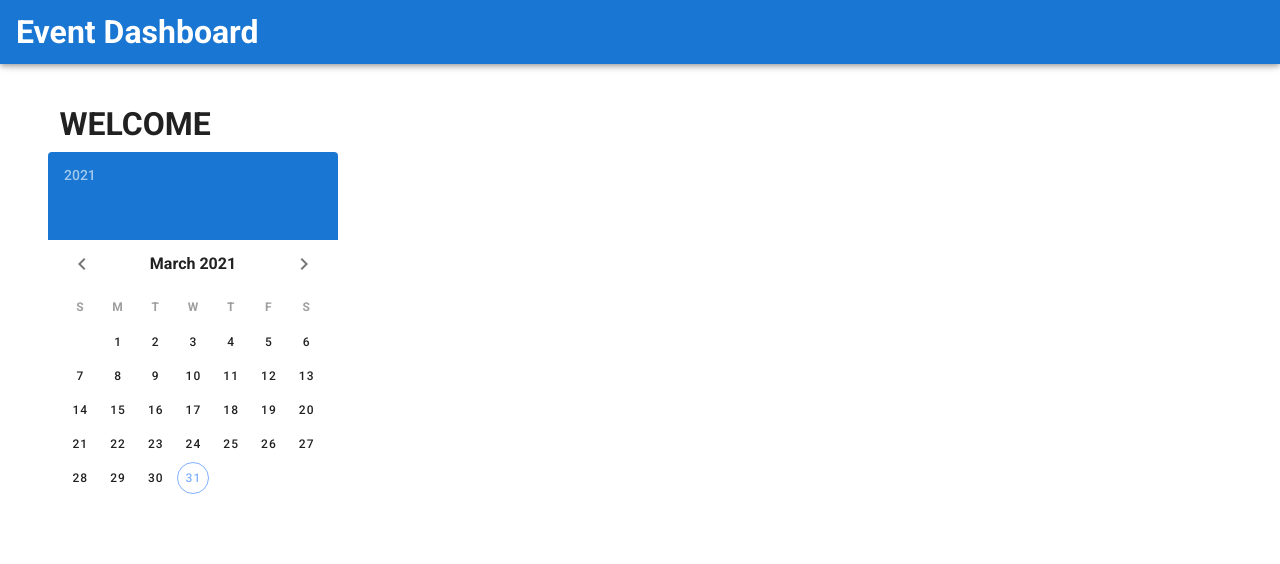
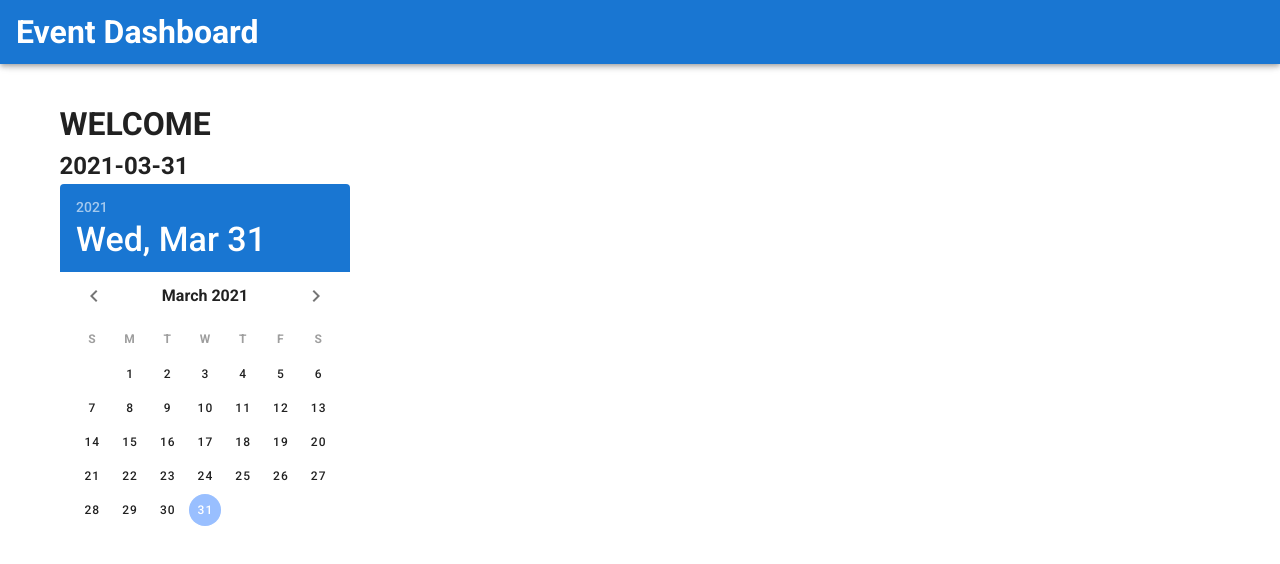
Before and after one commit to SpencerTruett/Vue-Event-Dashboard, a Vue app: page / in a window 1280 px wide. Shown: the top 564 px of the page. Built offline with nearby package versions, Linux system fonts and the light colour scheme.

Commit message:
calendar showing date selected in YYYY-MM-DD

```diff
--- a/src/components/DatePicker.vue
+++ b/src/components/DatePicker.vue
@@ -1,13 +1,33 @@
 <template>
-  <v-row align="center">
-    <v-date-picker v-model="date" width="290" class="mt-4"></v-date-picker>
-  </v-row>
+  <v-col>
+    <v-row rows="12" sm="6">
+      <h2>
+        {{ dates[0] }}
+        <span v-if="dates.length>1">-</span>
+        {{ dates[1] }}
+      </h2>
+    </v-row>
+
+    <v-row rows="12" sm="6">
+      <v-date-picker v-model="dates" range></v-date-picker>
+    </v-row>
+  </v-col>
 </template>
 
 <script>
-export default {
+let d = new Date().toISOString().split('T')[0];
+console.log(Date())
 
-}
+  export default {
+    data: () => ({
+      dates: [ d ],
+    }),
+    computed: {
+      dateRangeText () {
+        return this.dates.join(' ~ ')
+      },
+    },
+  }
 </script>
 
 <style>
```
